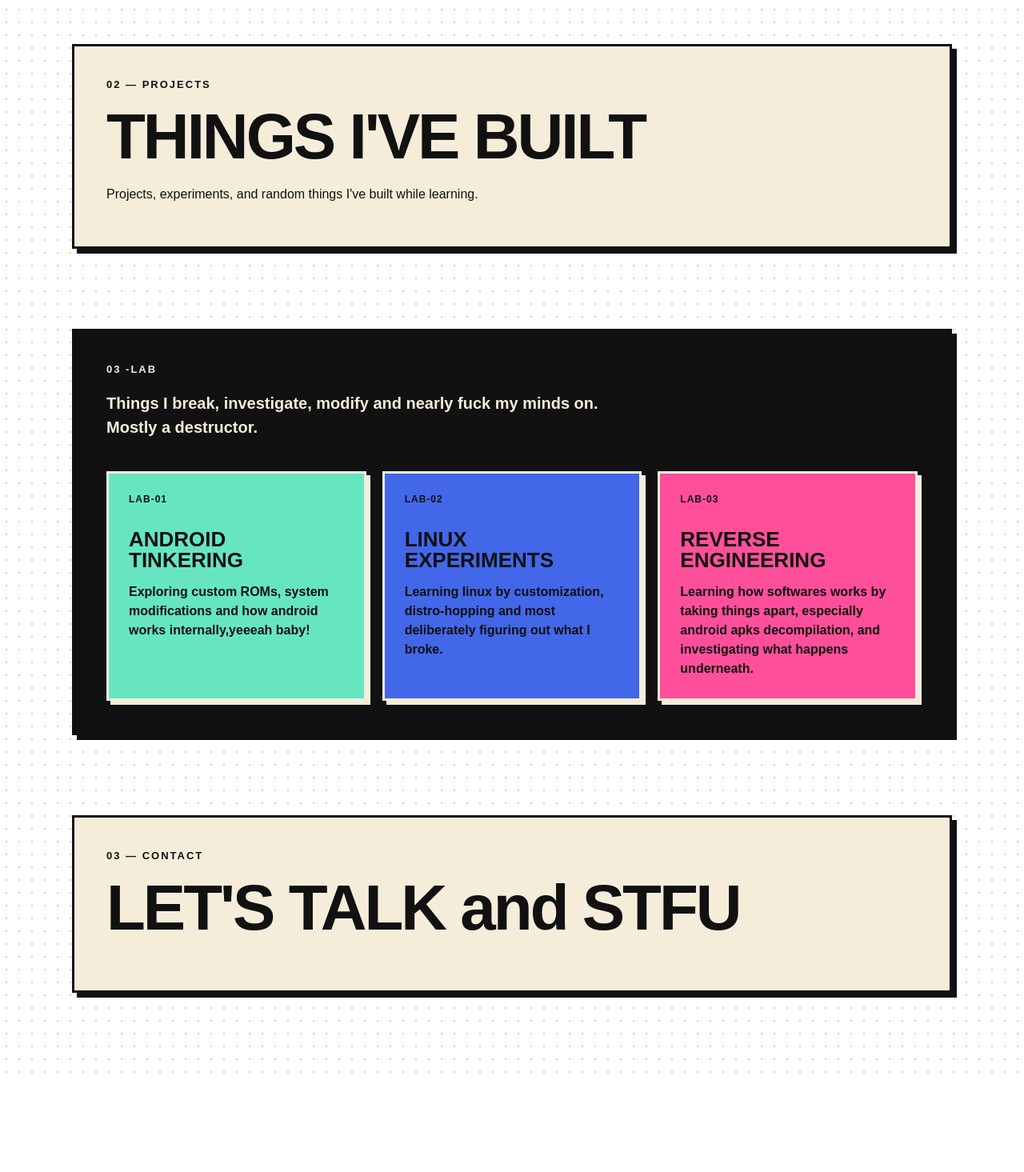
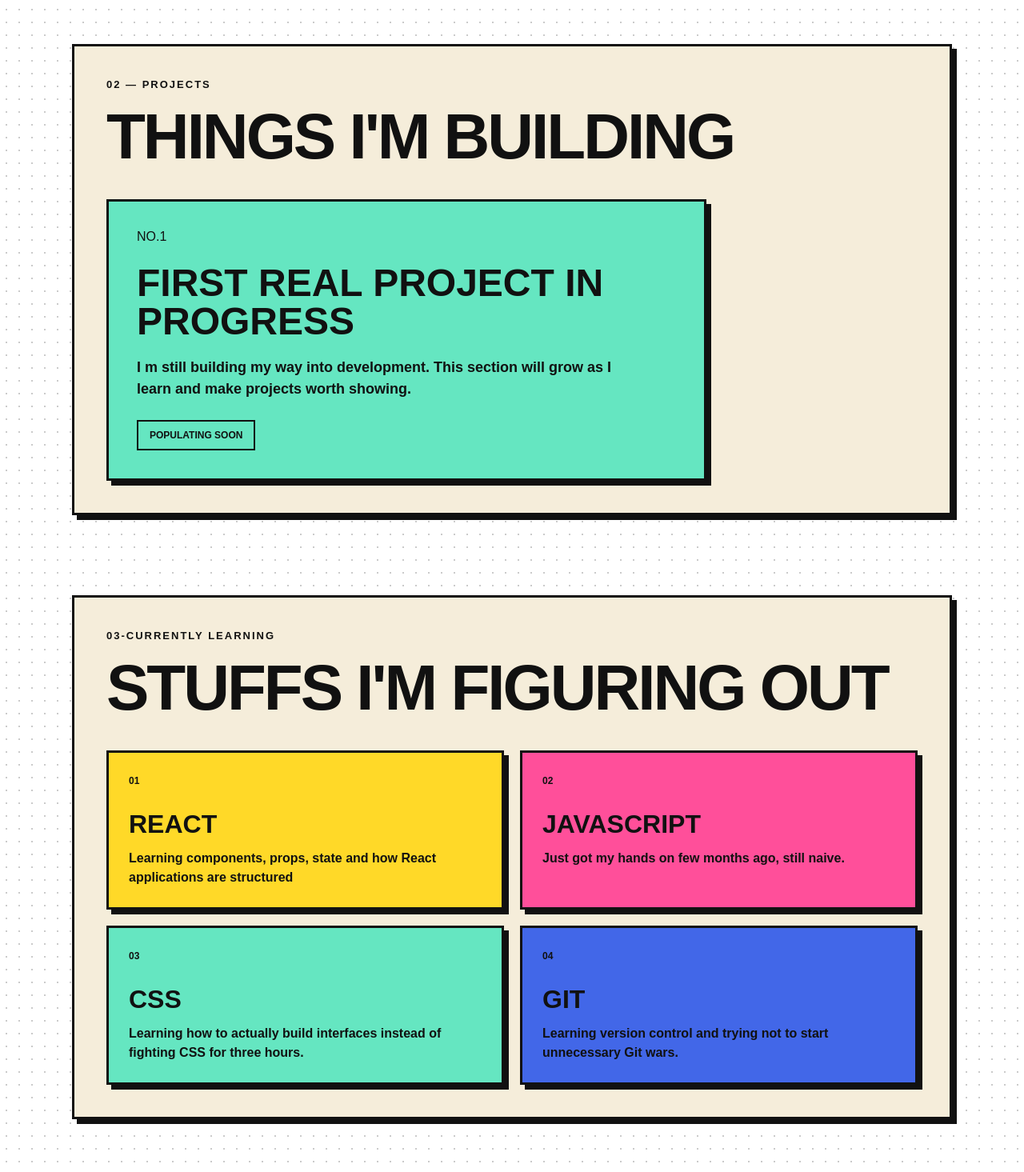
Before and after one commit to sabinaya-404/portfolio, a React app: page / in a window 1280 px wide. Shown: the part 1020-2485 px from the top of the page at 80% size. Before the commit the page ends 2361 px from the top, so only its background shows below. Built offline with nearby package versions, Linux system fonts and the light colour scheme; the HTML template or start-up script is replaced by a standard one.

Commit message:
Add responsive portfolio layout

```diff
--- a/src/App.jsx
+++ b/src/App.jsx
@@ -61,16 +61,52 @@ function App() {
       <section id="projects" className="content-section">
         <p className="section-label">02 — PROJECTS</p>
 
-        <h2>THINGS I'VE BUILT</h2>
-
-        <p>
-          Projects, experiments, and random things I've built while learning.
-        </p>
+        <h2>THINGS I'M BUILDING</h2>
+        <div className="projects-empty">
+          <p className="project-number">NO.1</p>
+          <h3>FIRST REAL PROJECT IN PROGRESS</h3>
+          <p>
+            I m still building my way into development. This section will grow as I learn and make projects worth showing.
+          </p>
+          <span>POPULATING SOON</span>
+        </div>
+      </section>
+      <section id="learning" className="content-section learning-section">
+        <p className="section-label">03-CURRENTLY LEARNING</p>
+        <h2>STUFFS I'M FIGURING OUT</h2>
+        <div className="learning-grid">
+          <div className="learning-card learning-yellow">
+            <span>01</span>
+            <h3>REACT</h3>
+            <p> Learning components, props, state and how React applications are structured</p>
+          </div>
+          <div className="learning-card learning-pink">
+            <span>02</span>
+            <h3>JAVASCRIPT</h3>
+            <p>
+              Just got my hands on few months ago, still naive.
+            </p>
+          </div>
+          <div className="learning-card learning-mint">
+            <span>03</span>
+            <h3>CSS</h3>
+            <p>
+              Learning how to actually build interfaces instead of fighting CSS for three hours.
+            </p>
+          </div>
+          <div className="learning-card learning-blue">
+            <span>04</span>
+            <h3>GIT</h3>
+            <p>
+              Learning version control and trying not to start unnecessary Git wars.
+            </p>
+          </div>
+        </div>
       </section>
 
       {/* This is the fucking lab section where I showcase experiments and tinkering */}
       <section id="lab" className="content-section lab-section">
-        <p className="section-label">03 -LAB</p>
+        <p className="section-label">04 -LAB</p>
         <p className="section-intro">Things I break, investigate, modify and nearly fuck my minds on. Mostly a destructor.</p>
         <div className="lab-grid">
           <article className="lab-card lab-mint">
@@ -97,7 +133,7 @@ function App() {
 
       {/* Contact section */}
       <section id="contact" className="content-section">
-        <p className="section-label">03 — CONTACT</p>
+        <p className="section-label">05 — CONTACT</p>
 
         <h2>LET'S TALK and STFU</h2>
 
@@ -106,5 +142,4 @@ function App() {
     </>
   )
 }
-
 export default App
--- a/src/index.css
+++ b/src/index.css
@@ -153,9 +153,7 @@ margin-top: 30px;
 /* Main About paragraph */
 .about-text {
   max-width: 700px;
-
   margin: 0;
-
   font-size: 20px;
   line-height: 1.6;
   font-weight: 600;
@@ -164,12 +162,9 @@ margin-top: 30px;
 /* Container holding the small interest tags */
 .about-tags {
   display: flex;
-
   /* Allows tags to move onto another line on mobile screen, RADMI NOTE 11😂 */
   flex-wrap: wrap;
-
   gap: 12px;
-
   margin-top: 30px;
 }
 
@@ -260,3 +255,112 @@ margin-top: 30px;
 .lab-pink {
   background: var(--pink);
 }
+.projects-empty {
+  margin-top: 40px;
+  padding: 35px;
+  border: var(--border);
+  box-shadow: var(--shadow);
+  background: var(--mint);
+  max-width: 750px;
+}
+.projects-empty .project-number {
+  margin: 0 0 25px;
+}
+.projects-empty h3 {
+  margin: 0 0 20px;
+  font-size: clamp(20px, 5vw, 48px);
+  line-height: 1;
+}
+.projects-empty p:not(.project-number) {
+  max-width: 600px;
+  margin: 0 0 25px;
+  font-size: 18px;
+  line-height: 1.5;
+  font-weight: 600;
+}
+.projects-empty span {
+  display: inline-block;
+  padding: 10px 14px;
+  border: 2px solid var(--foreground);
+  font-size: 12px;
+  font-weight: 900;
+}
+/* 03- Learning section style, fuck that shit up */
+.learning-grid {
+  display: grid;
+  grid-template-columns: repeat(2, 1fr);
+  gap: 20px;
+  margin-top: 40px;
+}
+.learning-card {
+  padding: 25px;
+  border: var(--border);
+  box-shadow: var(--shadow);
+}
+.learning-card span {
+  font-size: 12px;
+  font-weight: 900;
+}
+.learning-card h3 {
+  margin: 30px 0 15px;
+  font-size: 32px;
+  line-height: 1;
+}
+.learning-card p {
+  margin: 0;
+  font-size: 16px;
+  line-height: 1.5;
+  font-weight: 600;
+}
+.learning-yellow {
+  background: var(--yellow);
+}
+.learning-pink{
+  background: var(--pink);
+}
+.learning-mint {
+  background: var(--mint);
+}
+.learning-blue {
+  background: var(--blue);
+}
+/* Responsiveness */
+@media (max-width: 700px) {
+  nav {
+    flex-direction: column;
+    align-items: flex-start;
+    gap: 15px;
+  }
+  nav div {
+    flex-wrap: wrap;
+    gap: 12px;
+  }
+  .hero {
+    margin: 40px 12px;
+    padding: 40px 25px;
+  }
+  .hero h1 {
+    font-size: clamp(56px, 18vw, 1000px);
+    letter-spacing: -3px;
+  }
+  .hero-description {
+    font-size: 20px;
+  }
+  .content-section {
+    margin: 70px 12px;
+    padding: 30px 25px;
+  }
+  .project-grid,
+  .learning-grid,
+  .lab-grid {
+    grid-template-columns: 1fr;
+  }
+  .project-card,
+  .learning-card,
+  .lab-card {
+    padding: 25px;
+  }
+  .content-section h2 {
+    font-size: clamp(38px, 11vw, 60px);
+  }
+}
```
